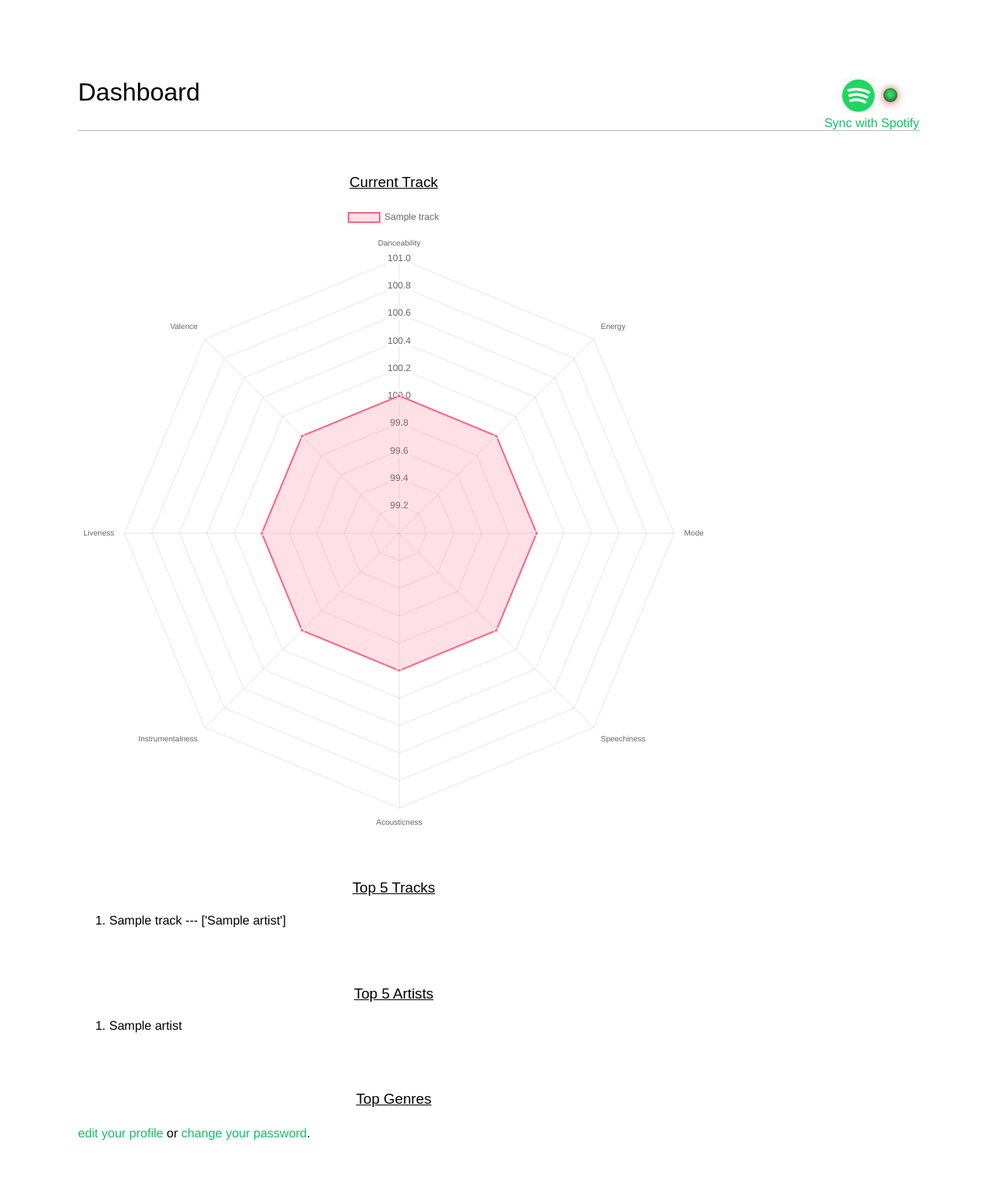
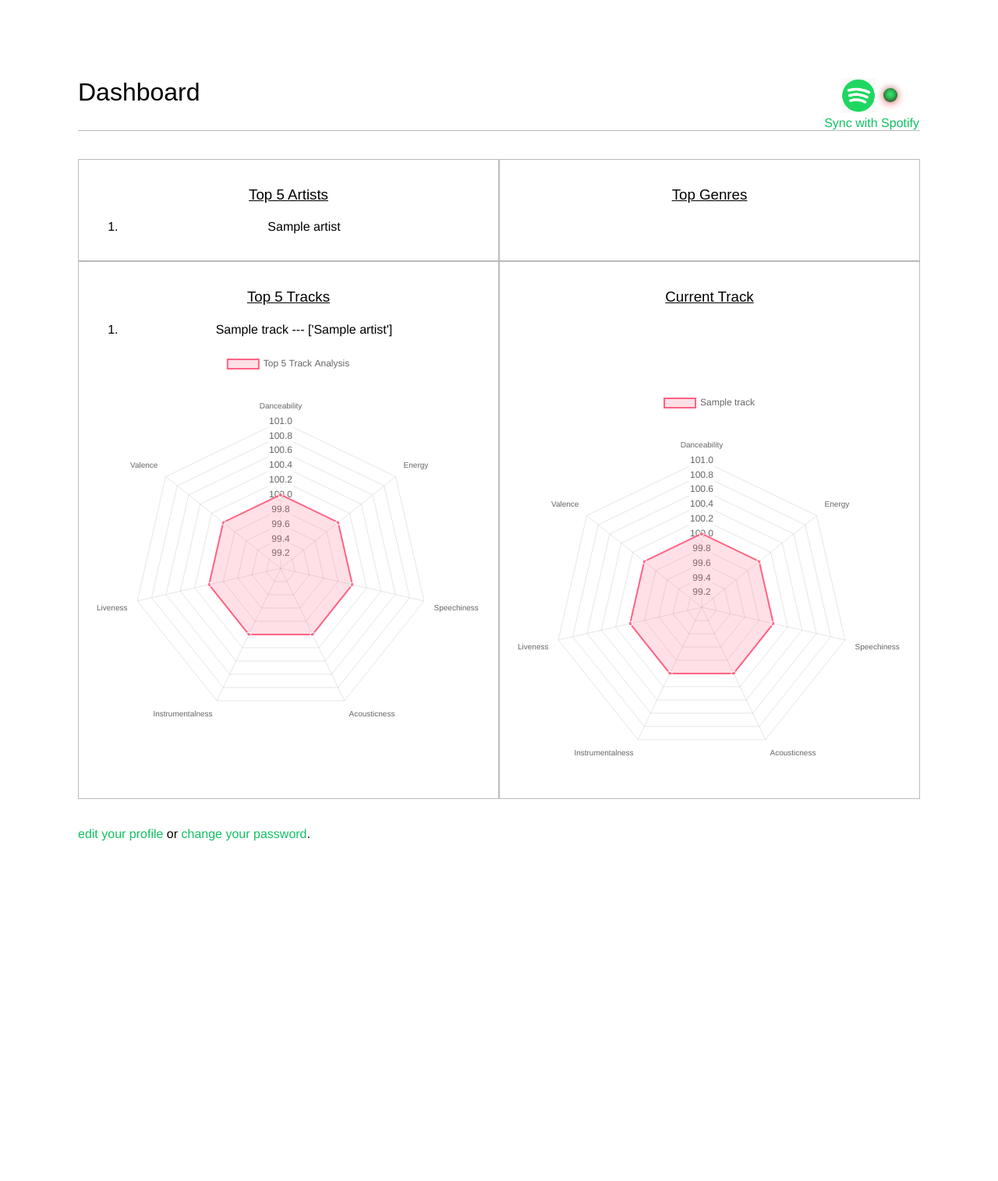
Before and after one commit to michaelcoquet/NAME, a Django app: page / in a window 1280 px wide. Shown: the part 69-1584 px from the top of the page at 78% size. After the commit the page ends 1148 px from the top, so only its background shows below. Run offline with Django 3.2, Linux system fonts and the light colour scheme; a user stored in the database is signed in; tables that the repository leaves empty hold one stand-in row (values such as "Sample post"); some libraries are stand-ins or nearby versions; some web fonts are replaced.

Commit message:
adds a class to do averaging of track features, or whatever other analysis needs doing before charting

```diff
--- a/account/models.py
+++ b/account/models.py
@@ -3,6 +3,7 @@
 from django.db.models.deletion import CASCADE
 
 from spotify.models import Artist, Track, Album, Genre
+from spotify import analyzer
 
 top_n = 5  # the top number of songs or artists to return
 
@@ -52,13 +53,16 @@
 
     def __repr__(self):
         top_track_list = []
+        top_track_objs = []
         track_queryset = (
             TopTrack.objects.filter(owner=self).order_by("rank").values()[0:top_n]
         )
         for track in track_queryset:
-            top_track_list.append(
-                Track.objects.filter(id=track["track_id"]).get().__str__()
-            )
+            track_obj = Track.objects.filter(id=track["track_id"]).get()
+            top_track_objs.append(track_obj)
+            top_track_list.append(track_obj.__str__())
+
+        top_track_analysis = analyzer.tracks_avg(top_track_objs)
 
         top_artist_list = []
         artist_queryset = (
@@ -70,8 +74,10 @@
             )
 
         self.top_genre_list = [i[0] for i in self.top_genres.values_list()]
+        self.top_genre_list = self.top_genre_list[0:11]
         self.top_artist_list = top_artist_list
         self.top_track_list = top_track_list
+        self.top_5_tracks_analysis = top_track_analysis
 
         return self
 
--- a/account/static/css/base.css
+++ b/account/static/css/base.css
@@ -41,6 +41,13 @@
 
 ol {
     line-height: 1.5;
+}
+
+ul {
+    padding: 0;
+    margin: 0;
+    width: auto;
+    display: inline-block;
 }
 
 #header {
@@ -383,6 +390,28 @@
     padding-right: 37px;
 }
 
+.dboard-body {
+    display: block;
+}
+
+#table {
+    display: table;
+    width: 100%;
+    table-layout: fixed;
+}
+
+.table-row {
+    display: table-row;
+}
+
+.table-column {
+    display: table-cell;
+    width: 0.1%;
+    border: 1px solid #bbb;
+    padding: 15px;
+    text-align: center;
+}
+
 .logo {
     height: 45px;
     width: auto;
@@ -522,3 +551,20 @@
     background-color: white;
     font-size: 20px;
 }
+
+#two-columns {
+    -moz-column-count: 2;
+    -moz-column-gap: 40px;
+    -webkit-column-count: 2;
+    -webkit-column-gap: 40px;
+    column-count: 2;
+    column-gap: 40px;
+    word-wrap: break-word;
+    padding-left: 20px;
+}
+
+.radar {
+    width: 100%;
+    margin-left: auto;
+    margin-right: auto;
+}
--- a/dashboard/templates/dashboard/dashboard.html
+++ b/dashboard/templates/dashboard/dashboard.html
@@ -5,7 +5,6 @@
    <div class="child dboard-title">
       <h1>Dashboard</h1>
    </div>
-
    <div class="indicator">
       {% if request.user.profile.spotify_connected %}
       <div class="child dboard-sync">
@@ -24,23 +23,9 @@
 </div>
 
 <br><br>
-<div id="container" style="width: 75%;">
-    <h3 style="text-align: center"><u>Current Track</u></h3>
-    <canvas id="current-track-radar"></canvas>
-</div>
-
-<br><br>
-<div id="container" style="width: 75%;">
-    <h3 style="text-align: center"><u>Top 5 Tracks</u></h3>
-    <ol>
-        {% for track in profile.top_track_list %}
-            <li>{{ track|safe }}</li>
-        {% endfor %}
-    </ol>
-</div>
-
-<br><br>
-<div id="container" style="width: 75%;">
+<div id="table">
+    <div class="table-row">
+        <div class="table-column">
             <h3 style="text-align: center"><u>Top 5 Artists</u></h3>
             <ol>
                 {% for artist in profile.top_artist_list %}
@@ -48,31 +33,51 @@
                 {% endfor %}
             </ol>
         </div>
-
-<br><br>
-<div id="container" style="width: 75%;">
+        <div class="table-column">
             <h3 style="text-align: center"><u>Top Genres</u></h3>
-    <ul>
-        {% for artist in profile.top_genre_list %}
-            <li>{{ artist|safe }}</li>
+            <ul id="two-columns">
+                {% for genre in profile.top_genre_list %}
+                <li>{{ genre|safe }}</li>
                 {% endfor %}
             </ul>
         </div>
+    </div>
+    <div class="table-row">
+        <div class="table-column">
+            <h3 style="text-align: center"><u>Top 5 Tracks</u></h3>
+            <ol>
+                {% for track in profile.top_track_list %}
+                <li>{{ track|safe }}</li>
+                {% endfor %}
+            </ol>
+            <canvas class="radar" id="top-5-tracks-radar"></canvas>
+        </div>
+        <div class="table-column">
+            <h3 style="text-align: center"><u>Current Track</u></h3>
+            <br><br><br><br><br>
+            <canvas class="radar" id="current-track-radar"></canvas>
+        </div>
+    </div>
+    <br><br>
+    <a href="{% url "edit" %}">edit your profile</a> or <a
+    href="{% url "password_change" %}">change your password</a>.
+</div>
+
 <script src="https://cdn.jsdelivr.net/npm/chart.js"></script>
 <script>
-
+   function makeConfig(data, title) {
        var config = {
            type: 'radar',
            data: {
                datasets: [{
-            data: {{ current_track.feature_repr|safe }},
+                   data: data,
                    fill: true,
                    backgroundColor: 'rgba(255, 99, 132, 0.2)',
                    borderColor: 'rgb(255, 99, 132)',
                    pointBorderColor: '#fff',
                    pointHoverBackgroundColor: '#fff',
                    pointHoverBorderColor: 'rgb(255, 99 132)',
-            label: '{{current_track.name|safe}}'
+                   label: title
                }],
                labels: {{ labels|safe }}
            },
@@ -85,14 +90,16 @@
            },
        };
 
+       return config
+   }
+
    window.onload = function() {
-    var ctx = document.getElementById('current-track-radar').getContext('2d');
-    window.myPie = new Chart(ctx, config);
+       var ctr = document.getElementById('current-track-radar').getContext('2d');
+       var t5tr = document.getElementById('top-5-tracks-radar').getContext('2d');
+       window.currentTrackRadar = new Chart(ctr, makeConfig({{ current_track.feature_repr|safe }}, '{{current_track.name|safe}}'));
+       window.top5TrackRadar = new Chart(t5tr, makeConfig({{  profile.top_5_tracks_analysis|safe }}, 'Top 5 Track Analysis'));
    };
 
+
 </script>
-
-
-<p><a href="{% url "edit" %}">edit your profile</a> or <a
-        href="{% url "password_change" %}">change your password</a>.</p>
 {% endblock %}
--- a/dashboard/views.py
+++ b/dashboard/views.py
@@ -47,18 +47,21 @@
         print("ERROR: something went horribly wrong in the dashboard view")
 
     labels = [
-        'Danceability',
-        'Energy',
-        'Mode',
-        'Speechiness',
-        'Acousticness',
-        'Instrumentalness',
-        'Liveness',
-        'Valence',
+        "Danceability",
+        "Energy",
+        "Speechiness",
+        "Acousticness",
+        "Instrumentalness",
+        "Liveness",
+        "Valence",
     ]
-    return render(request, "dashboard/dashboard.html", {
-        # "section": "dashboard"
-        "labels": labels,
-        "current_track": request.user.profile.current_track.__repr__(),
-        "profile": request.user.profile.__repr__(),
-    })
+    return render(
+        request,
+        "dashboard/dashboard.html",
+        {
+            # "section": "dashboard"
+            "labels": labels,
+            "current_track": request.user.profile.current_track.__repr__(),
+            "profile": request.user.profile.__repr__(),
+        },
+    )
--- /dev/null
+++ b/spotify/analyzer.py
@@ -0,0 +1,10 @@
+# track_avg averages the features of all the given tracks
+def tracks_avg(tracks):
+    features_avg = [0, 0, 0, 0, 0, 0, 0]
+    # [danceability, energy, speechiness, acousticness, instrumentalness, liveness, valence]
+    for track in tracks:
+        zipped_features = zip(features_avg, track.feature.__repr__())
+        features_avg = [x + y for (x, y) in zipped_features]
+
+    features_avg = [x / len(tracks) for x in features_avg]
+    return features_avg
--- a/spotify/models.py
+++ b/spotify/models.py
@@ -20,10 +20,10 @@
         return "TODO"
 
     def __repr__(self):
+        # [danceability, energy, speechiness, acousticness, instrumentalness, liveness, valence]
         return [
             float(self.danceability) * 100,
             float(self.energy) * 100,
-            float(self.mode) * 100,
             float(self.speechiness) * 100,
             float(self.acousticness) * 100,
             float(self.instrumentalness) * 100,
```
Lines whose indentation alone changed are shown as unchanged.
